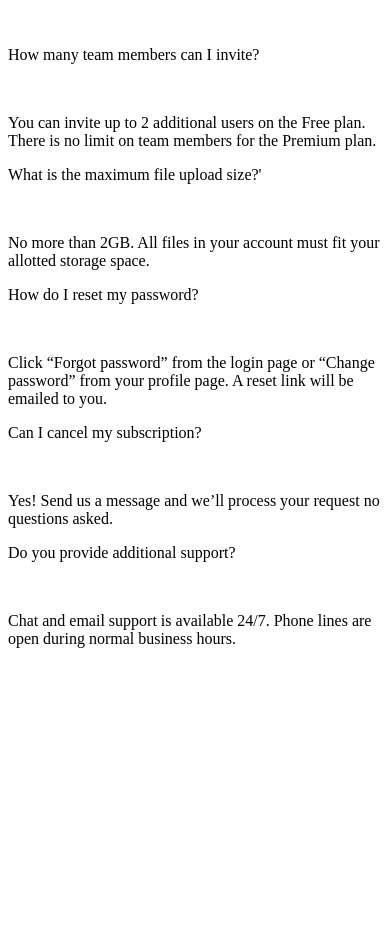
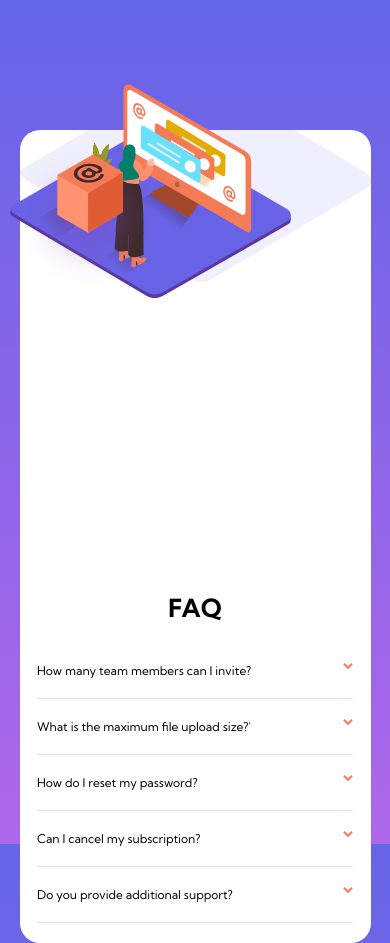
Before and after one commit to JosueLauren/faq-accordion-card-main-, a plain HTML site: page index.html in a window 390 px wide. Before the commit the page ends 844 px from the top, so only its background shows below. Drawn offline with Linux system fonts and the light colour scheme.

Commit message:
Finalizado o projeto

```diff
--- a/index.html
+++ b/index.html
@@ -13,52 +13,53 @@
 <body>
   <main class="Card">
     <section class="Logo">
-      <img src="" alt="">
+      <img class="caixa" src="images/illustration-box-desktop.svg" alt="illustration-box-desktop">
+      <img class="mulher" src="images/illustration-woman-online-desktop.svg" alt="illustration-woman-online-desktop">
     </section>
     <section class="FAQ">
-      <h1></h1>
-      <div class="perguntas&respostas">
+      <h1>FAQ</h1>
+      <div class="perguntas-respostas">
         <div class="perguntas">
           <p> How many team members can I invite?</p>
-          <a href="#"><img src="" alt=""></a>
+          <a href="#"><img id="0" src="images/icon-arrow-down.svg" alt="icon-arrow-down"></a>
         </div>
         <p class="respostas">
           You can invite up to 2 additional users on the Free plan. There is no limit on
           team members for the Premium plan.
         </p>
       </div>
-      <div class="perguntas&respostas">
+      <div class="perguntas-respostas">
         <div class="perguntas">
           <p>What is the maximum file upload size?'</p>
-           <a href="#"><img src="" alt=""></a>
+          <a href="#"><img id="1" src="images/icon-arrow-down.svg" alt="icon-arrow-down"></a>
         </div>
         <p class="respostas">
           No more than 2GB. All files in your account must fit your allotted storage space.
         </p>
       </div>
-      <div class="perguntas&respostas">
+      <div class="perguntas-respostas">
         <div class="perguntas">
           <p>How do I reset my password?</p>
-           <a href="#"><img src="" alt=""></a>
+          <a href="#"><img id="2" src="images/icon-arrow-down.svg" alt="icon-arrow-down"></a>
         </div>
         <p class="respostas">
           Click “Forgot password” from the login page or “Change password” from your profile page.
           A reset link will be emailed to you.
         </p>
       </div>
-      <div class="perguntas&respostas">
+      <div class="perguntas-respostas">
         <div class="perguntas">
           <p>Can I cancel my subscription?</p>
-           <a href="#"><img src="" alt=""></a>
+          <a href="#"><img id="3" src="images/icon-arrow-down.svg" alt="icon-arrow-down"></a>
         </div>
         <p class="respostas">
           Yes! Send us a message and we’ll process your request no questions asked.
         </p>
       </div>
-      <div class="perguntas&respostas">
+      <div class="perguntas-respostas">
         <div class="perguntas">
           <p>Do you provide additional support?</p>
-           <a href="#"><img src="" alt=""></a>
+          <a href="#"><img id="4" src="images/icon-arrow-down.svg" alt="icon-arrow-down"></a>
         </div>
         <p class="respostas">
           Chat and email support is available 24/7. Phone lines are open during normal business hours.
@@ -67,4 +68,19 @@
     </section>
   </main>
  </body>
+ <script>
+  const respostas = document.querySelectorAll(".respostas");
+  const btns = document.querySelectorAll(".perguntas a");
+
+  btns.forEach(btn => {
+    btn.addEventListener('click', (event) => {
+      let numID = event.target.getAttribute("id");
+      respostas[numID].classList.toggle('mostrarRespostas')
+      event.path[2].classList.toggle('boldTitulo')
+      event.target.classList.toggle('girarBtn')
+
+     })
+  })
+
+ </script>
 </html>
--- a/style.css
+++ b/style.css
@@ -0,0 +1,155 @@
+@import url('https://fonts.googleapis.com/css2?family=Kumbh+Sans:wght@400;700&display=swap');
+:root {
+    --Very-dark-desaturated-blue: hsl(238, 29%, 16%);
+    --Soft-red: hsl(14, 88%, 65%);
+    --Soft-violet: hsl(273, 75%, 66%);
+    --Soft-blue: hsl(240, 73%, 65%);
+    --Very-dark-grayish-blue: hsl(237, 12%, 33%);
+    --Dark-grayish-blue: hsl(240, 6%, 50%);
+    --Light-grayish-blue: hsl(240, 5%, 91%);
+    --Font-Body: 12px;
+}
+
+*{
+    margin: 0px;
+    padding: 0px;
+    box-sizing: border-box;
+    font-family: "Kumbh Sans", sans-serif;
+}
+
+body{
+    width: 100vw;
+    height: 100vh;
+    display: flex;
+    align-items: center;
+    font-size: var(--Font-Body);
+    background-image: linear-gradient(to bottom, var(--Soft-blue), var(--Soft-violet));
+
+}
+
+main.Card {
+    width: 70%;
+    height: auto;
+    margin: auto;
+    border-radius: 20px;
+    display: flex;
+    align-items: center;
+    background-color: white;
+}
+
+section.Logo {
+    width: 50%;
+    min-height: 500px ;
+    display: flex;
+    align-items: center;
+    overflow: hidden;
+    background-image: url(images/bg-pattern-desktop.svg);
+    background-repeat: no-repeat;
+    background-position: top 70% right -20%;
+
+
+}
+
+img.caixa {
+    position: relative;
+    left: -40px;
+    top: 40px;
+    z-index: 1;
+}
+
+img.mulher {
+    position: relative;
+    left: -250px;
+    top: -20px;
+}
+
+section.FAQ {
+    width: 40%;
+}
+
+section.FAQ h1 {
+    font-size: 25px;
+    margin: 40px 0px;
+}
+
+div.perguntas-respostas {
+   margin: 20px auto;
+   border-bottom: 1px solid rgba(0, 0, 0, 0.1);
+}
+
+div.perguntas {
+    display: flex;
+    justify-content: space-between;
+    margin-bottom: 20px;
+}
+
+div.perguntas a img {
+   display: block;
+}
+
+p.respostas {
+    margin-bottom: 20px;
+    display: none;
+    line-height: 1.7;
+}
+
+.mostrarRespostas {
+    display: block !important;
+}
+
+.girarBtn {
+    transform: rotate(180deg);
+}
+
+.boldTitulo {
+    font-weight: 700;
+
+}
+
+
+@media screen and (max-width: 800px) {
+
+    body {
+        overflow-x: hidden;
+    }
+
+
+    main.Card {
+        width: 90%;
+        flex-direction: column;
+        margin-top: 130px;
+
+    }
+
+    section.Logo{
+        width: 100%;
+        height: 50vh;
+        overflow: visible;
+        background-image: url(images/bg-pattern-mobile.svg);
+        background-position: top;
+        background-size: contain;
+        min-height: 50px;
+
+    }
+
+    img.mulher {
+        width: 80%;
+        left: 0px;
+        top: -150px;
+        left: -150px;
+    }
+
+    img.caixa {
+        width: 40%;
+        left: 0px;
+        top: -120px;
+    }
+
+    section.FAQ{
+        width: 90%;
+    }
+
+    section.FAQ h1 {
+        text-align: center;
+    }
+}
```
